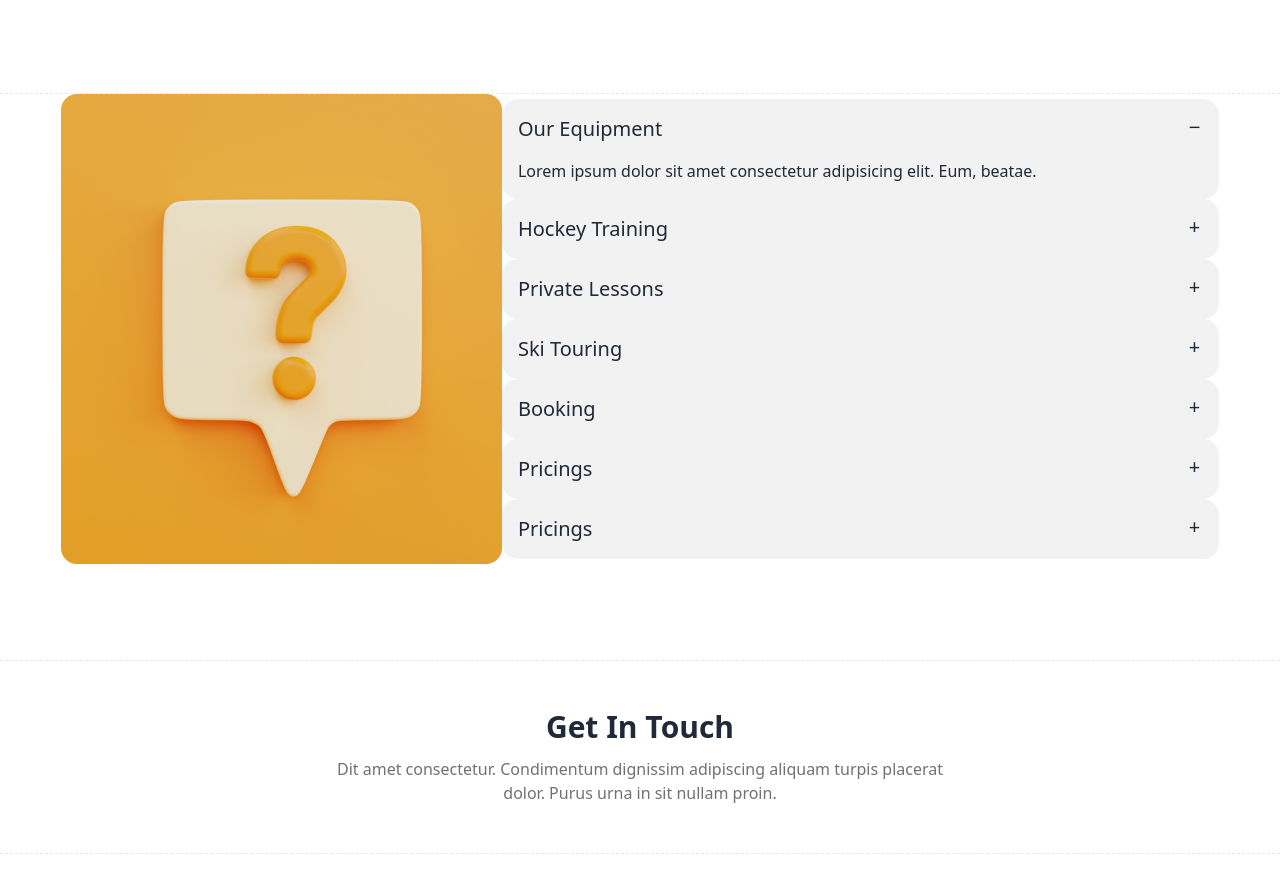
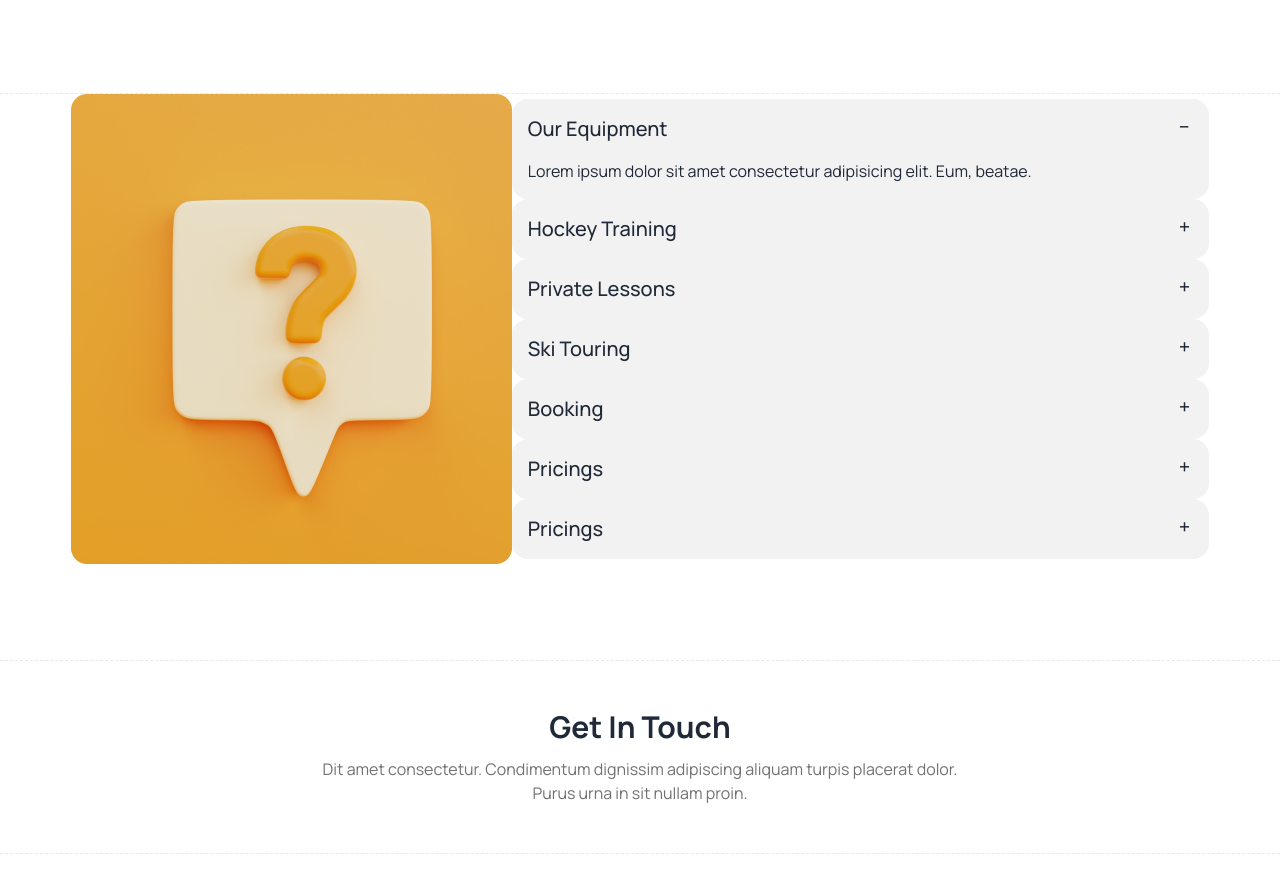
Before and after one commit to Ramkantodey/hockeys-project, a plain HTML site: page index.html in a window 1280 px wide. Shown: the part 4061-4954 px from the top of the page. Drawn offline with nearby package versions, Linux system fonts and the light colour scheme.

Commit message:
added font family

```diff
--- a/index.html
+++ b/index.html
@@ -17,11 +17,19 @@
       crossorigin="anonymous"
     ></script>
     <!-- Google Font CDN -->
-
+    <link rel="preconnect" href="https://fonts.googleapis.com">
+    <link rel="preconnect" href="https://fonts.gstatic.com" crossorigin>
+    <link href="https://fonts.googleapis.com/css2?family=Manrope:wght@200..800&display=swap" rel="stylesheet">
     <!-- css link  -->
     <link rel="stylesheet" href="./styles/style.css" />
+    <style>
+        .font-manrope {
+            font-family: "Manrope", sans-serif;
+    }
+
+    </style>
   </head>
-  <body>
+  <body class="font-manrope">
     <!-- Header Section -->
     <header class="container mx-auto">
       <!-- Navbar -->
```
